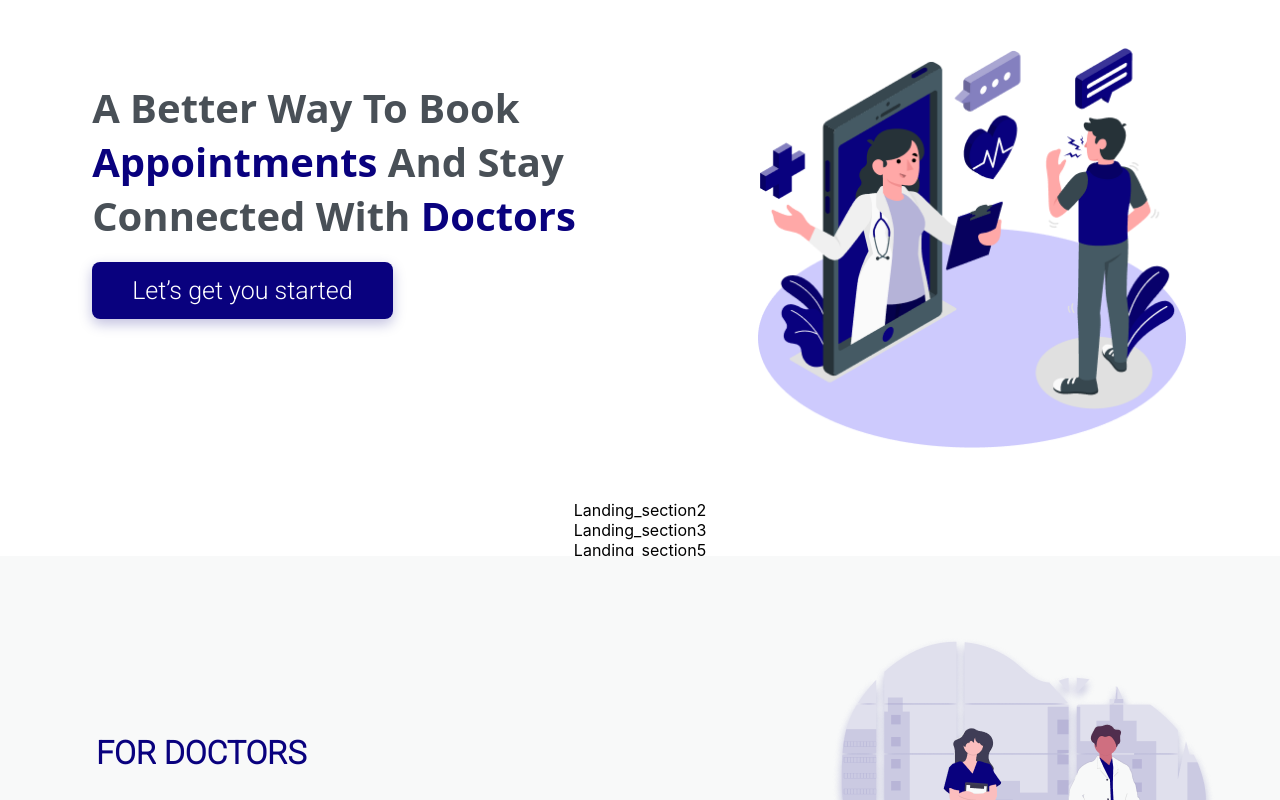
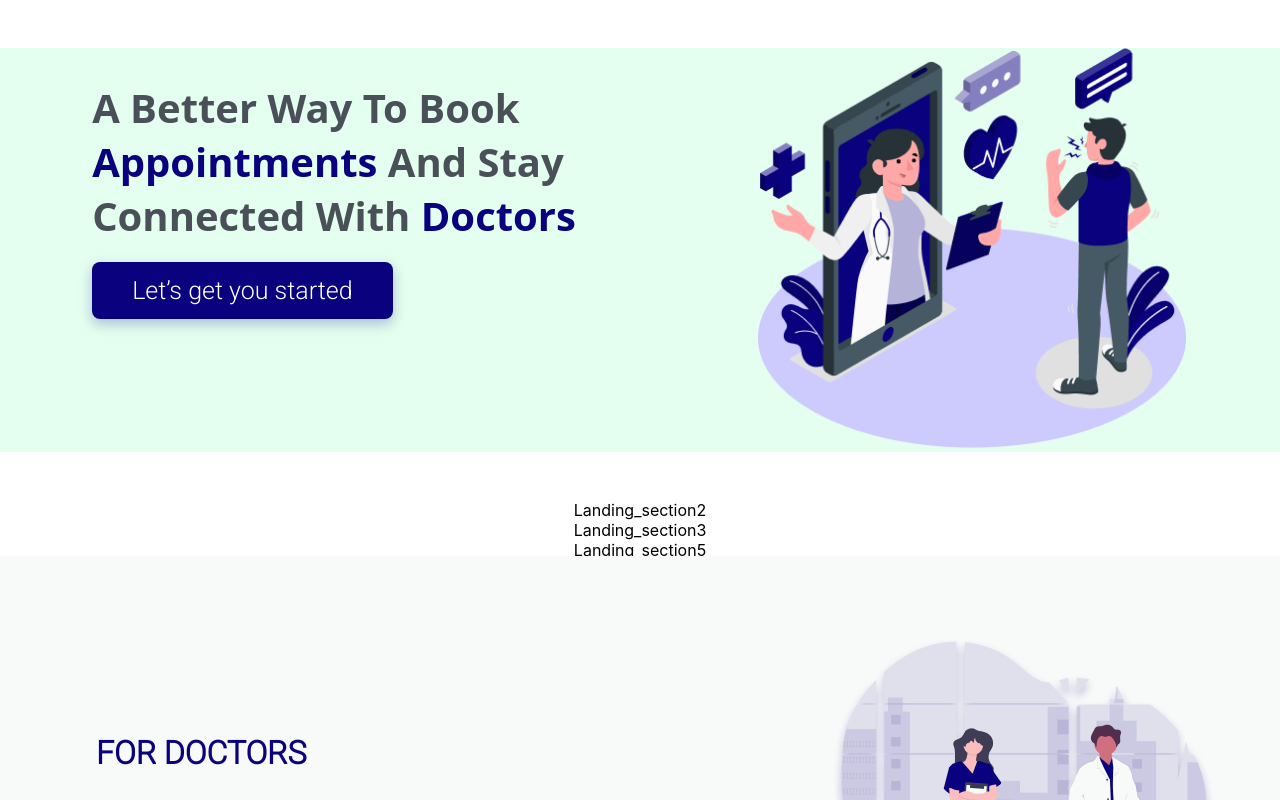
Before and after one commit to Digicord-Archives/DIGICORD-WEBSITE, a React (Create React App) app in the folder digicord/: page / in a window 1280 px wide. Shown: the top 800 px of the page. Built offline with nearby package versions, Linux system fonts and the light colour scheme.

Commit message:
Changes to Section 1

```diff
--- a/digicord/src/pages/Landing-Page/Section/Landing_section1/Landingsection1.js
+++ b/digicord/src/pages/Landing-Page/Section/Landing_section1/Landingsection1.js
@@ -5,8 +5,8 @@ import pic1 from '../../../../assets/images/pic1.png';
 const Landingsection1 = () => {
   return (
     <>
-      <Container className='container' sytle={{background:'#f6fdff'}}>
-        <Row className='sm' style={{display:'flex'}}>
+      <Container className='container'>
+        <Row className='sm' style={{display:'flex',background:'#E4FEEF'}}>
           <Col>
             <div className='lhs'>
               <h2>A Better Way To Book <br /><span style={{color:'#09017E'}}>Appointments</span> And Stay <br />Connected With <span style={{color:'#09017E'}}>Doctors</span></h2>
```
